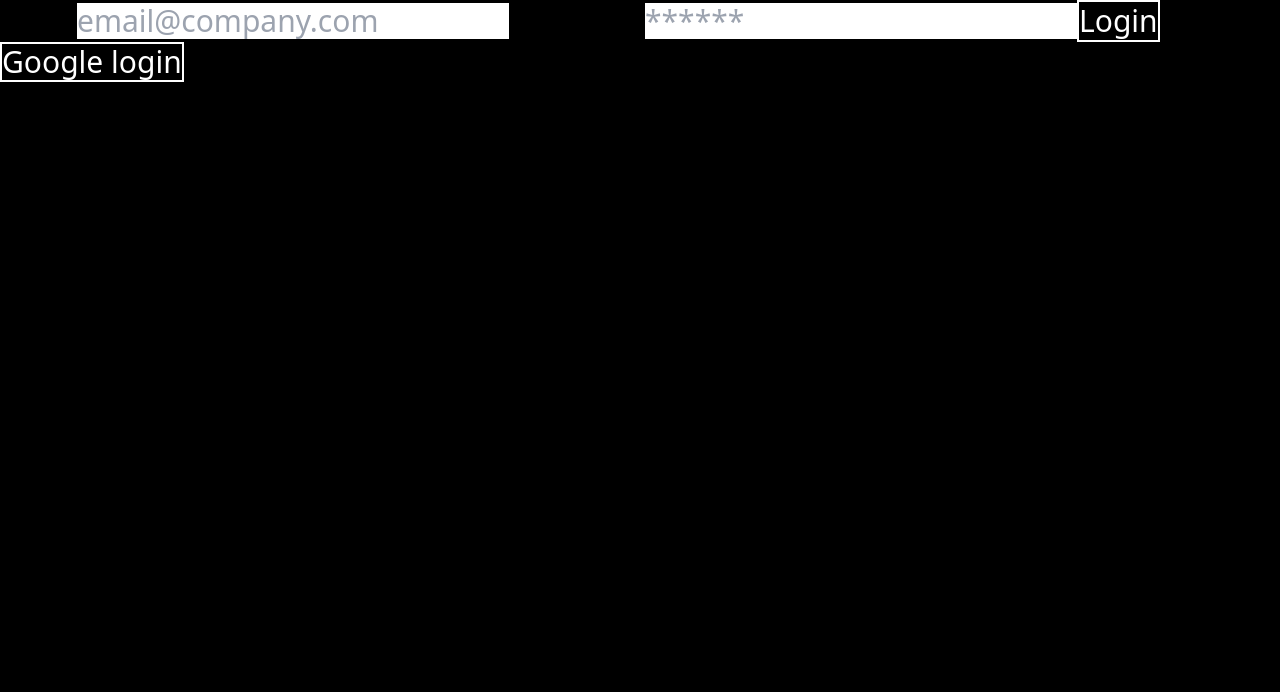
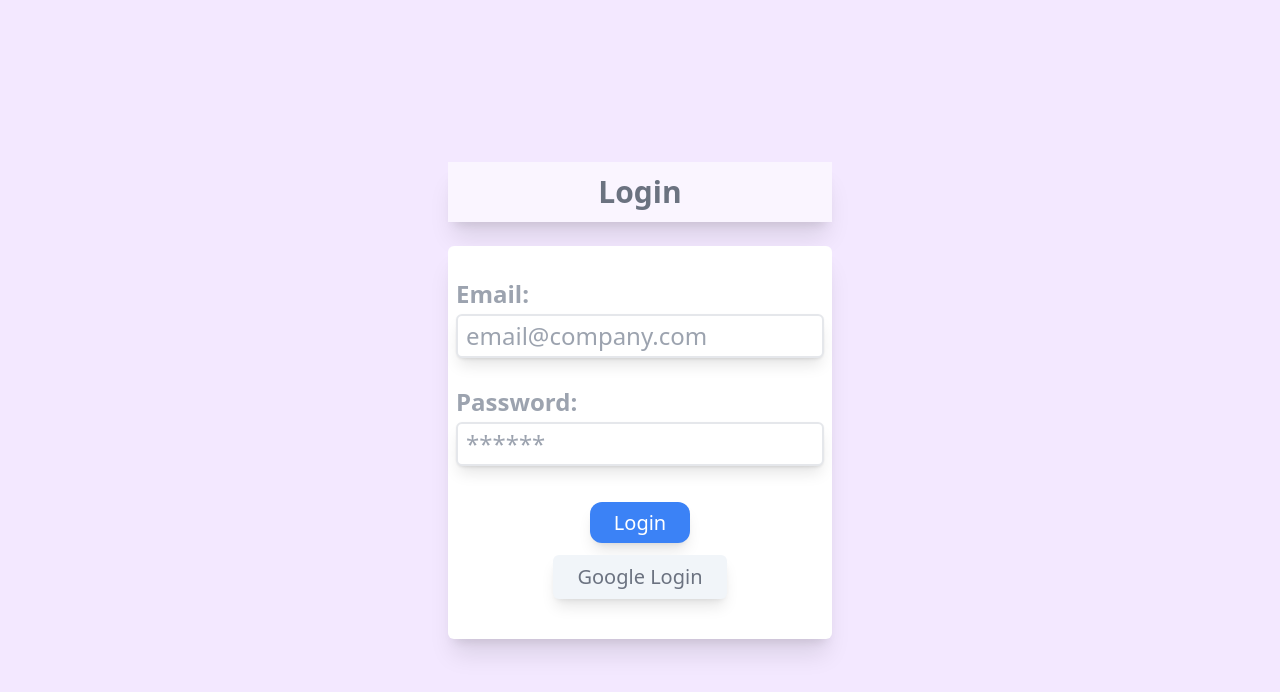
Before and after one commit to Felipc47/Login, a React (Create React App) app: page /login in a window 1280 px wide. Shown: the top 692 px of the page. Built offline with nearby package versions, Linux system fonts and the light colour scheme; no server answers.

Commit message:
Estilos de login y register terminados

```diff
--- a/src/App.js
+++ b/src/App.js
@@ -8,7 +8,7 @@ import { ProtectedRoute } from './Components/ProtectedRoute'
 
 export default function App() {
   return (
-    <div className="bg-black h-screen text-white text-3xl">
+    <div className="bg-purple-100 h-screen text-white text-3xl">
 
     <AuthProvider>
     <Routes>
--- a/src/Components/Alert.js
+++ b/src/Components/Alert.js
@@ -1,5 +1,8 @@
 export function Alert ({message}) {
-return <div>
-    <span>{message}</span>
+return <div
+className="bg-red-100 border-solid border-2
+ border-red-500 text-red-700
+ text-center px-4 py-4 relative mb-3 text-xl rounded-lg" >
+    <span className="xs:inline block sm:inline block">{message}</span>
 </div>
 }
--- a/src/Components/Login.js
+++ b/src/Components/Login.js
@@ -29,26 +29,27 @@ export function Login() {
             await login(user.email, user.password)
             navigate("/welcome")
         } catch (error) {
-            if (error.code === "auth/wrong-password"){
+            if (error.code === "auth/wrong-password") {
                 setError("La contraseña es incorrecta")
             }
             else if (error.code === "auth/user-not-found") {
-                setError ("El usuario no está registrado")
+                setError("El usuario no está registrado")
             }
             else if (error.code === "auth/too-many-requests") {
                 setError("Demasiados intentos, usuario bloqueado por 5 minutos")
             }
-            else if (error.code === "auth/network-request-failed"){
+            else if (error.code === "auth/network-request-failed") {
                 setError("Sin conexión a internet")
             }
-            else if (error.code === "auth/internal-error"){
+            else if (error.code === "auth/internal-error") {
                 setError("Ingresa la contraseña")
             }
-            else if (error.code === "auth/invalid-email"){
+            else if (error.code === "auth/invalid-email") {
                 setError("Email inválido")
             }
-            else{
-            setError(error.code)}
+            else {
+                setError(error.code)
+            }
         }
 
     }
@@ -57,10 +58,10 @@ export function Login() {
         e.preventDefault()
 
         try {
-            await googleLogin ()
+            await googleLogin()
             navigate('/Welcome')
         } catch (error) {
-            if (error.code === "auth/popup-closed-by-user"){
+            if (error.code === "auth/popup-closed-by-user") {
                 setError("Cancelado por el usuario")
             }
             else {
@@ -73,26 +74,65 @@ export function Login() {
 
 
     return (
-        <div>
-            {
-                error && <Alert message={error} />
-            }
-            <form className="text-black" onSubmit={handleSubmit}>
 
-                <label htmlFor="email">Email</label>
-                <input onChange={handleChange} type="text" name="email" id="email" placeholder="email@company.com" ></input>
+        <div className="w-screen h-screen flex justify-center items-center text-2xl">
 
-                <label htmlFor="password">password</label>
-                <input onChange={handleChange} type="password" name="password" placeholder="******" autoComplete="off"></input>
+            <div className="w-full max-w-sm  justiy-center items-center">
+                {
+                    error && <Alert message={error} />
+                }
+                <span className="bg-purple-50 text-gray-500 font-bold block text-3xl text-center mb-6 p-3 shadow-xl ">Login</span>
+                <form className="bg-white shadow-xl rounded-md pt-2 pb-8 flex flex-col items-center"
+                    onSubmit={handleSubmit}>
 
-                <button className="text-white border-2 border-white leading-tight
-                hover:bg-white
-                hover:text-black">Login</button>
-                <button onClick={Loogle}   className="text-white border-2 border-white">
-                    Google login
+
+
+                <div className="py-6 mx-6">
+
+                    <label
+                    className="text-gray-400 font-bold block"
+                    htmlFor="email">Email:
+                    </label>
+
+                    <input
+                    onChange={handleChange}
+                    type="text"
+                    name="email"
+                    id="email"
+                    placeholder="email@company.com"
+                    className="appearance-none shadow-lg drop-shadow-sm hover:drop-shadow-lg border-2 border-gray-200 focus:outline-none rounded-md text-black focus:border-purple-300 py-1 px-2 my-1"
+                    ></input>
+
+                </div>
+
+                <div>
+
+                    <label
+                    className="text-gray-400 font-bold block"
+                    htmlFor="password">Password:
+                    </label>
+
+                    <input onChange={handleChange}
+                    type="password"
+                    name="password"
+                    placeholder="******"
+                    autoComplete="off"
+                    className="appearance-none shadow-lg drop-shadow-sm hover:drop-shadow-lg border-2 border-gray-200 focus:outline-none rounded-md text-black focus:border-purple-300 py-1 px-2 my-1"
+                    ></input>
+
+                </div>
+            <div className="flex flex-col mt-8 mb-1">
+                <button className="text-white bg-blue-500 border-1 border-white leading-tight hover:bg-blue-700 rounded-xl py-2 px-6 text-xl shadow-lg hover:drop-shadow-lg">Login
+                </button>
+                </div>
+                <button onClick={Loogle} className="bg-slate-100 text-gray-500 hover:bg-slate-200 rounded-md px-6 py-2 my-2 text-xl shadow-lg hover:drop-shadow-lg">Google Login
+
                 </button>
 
-            </form>
+                </form>
+
+
+            </div>
         </div>
     )
 }
--- a/src/Components/Register.js
+++ b/src/Components/Register.js
@@ -1,6 +1,7 @@
 import { useState } from "react";
 import { UseUser } from "../Context/authContext";
 import { useNavigate } from "react-router-dom";
+import { Alert } from "./Alert";
 
 export function Register() {
 
@@ -26,7 +27,7 @@ export function Register() {
         e.preventDefault()
         try {
             await signup(user.email, user.password)
-            navigate("/")
+            navigate("/Welcome")
         } catch (error) {
             if (error.code === "auth/weak-password") {
                 setError("La contraseña debe tener al menos 6 caracteres")
@@ -34,7 +35,10 @@ export function Register() {
                 setError("email inválido")
             } else if (error.code === "auth/email-already-in-use") {
                 setError("Email en uso")
+            } else {
+                setError(error.code)
             }
+
         }
 
     }
@@ -42,23 +46,35 @@ export function Register() {
 
 
     return (
-        <div>
-            {
-                error && <p>{error}</p>
-            }
-            <form className="text-black" onSubmit={handleSubmit}>
+        <div className="w-screen h-screen flex justify-center items-center text-2xl">
+             <div className="w-full max-w-sm  justiy-center items-center">
+             {
+                    error && <Alert message={error} />
+                }
+                <span className="bg-purple-50 text-gray-500 font-bold block text-3xl text-center mb-6 p-3    shadow-xl ">Register</span>
+            <form className="bg-white shadow-xl rounded-md pt-2 pb-8 flex flex-col items-center"
+                  onSubmit={handleSubmit}>
 
-                <label htmlFor="email">Email</label>
-                <input onChange={handleChange} type="text" name="email" id="email" placeholder="email@company.com" ></input>
+            <div className="py-6 mx-6 flex flex-col justify-center" >
 
-                <label htmlFor="password">password</label>
-                <input onChange={handleChange} type="password" name="password" placeholder="******"></input>
+                <label className="text-gray-500 font-bold block" htmlFor="email">Email:</label>
 
-                <button className="text-white border-2 border-white leading-tight
-                hover:bg-white
-                hover:text-black">Register</button>
+                <input className="appearance-none shadow-lg drop-shadow-sm hover:drop-shadow-lg border-2 border-gray-200 focus:outline-none rounded-md text-black focus:border-purple-300 py-1 px-2 my-1" onChange={handleChange} type="text" name="email" id="email" placeholder="email@company.com" ></input>
 
+
+                <label className="text-gray-500 font-bold block mt-8 " htmlFor="password">Password:</label>
+
+                <input
+                className="appearance-none shadow-lg drop-shadow-sm hover:drop-shadow-lg border-2 border-gray-200 focus:outline-none rounded-md text-black focus:border-purple-300 py-1 px-2 my-1"
+                onChange={handleChange} type="password" name="password" placeholder="******"
+                autoComplete="off"
+                ></input>
+
+
+            </div>
+            <button className="text-white bg-blue-500 border-1 border-white leading-tight hover:bg-blue-700 rounded-xl py-2 px-6 text-xl shadow-lg hover:drop-shadow-lg">Register</button>
             </form>
+        </div>
         </div>
     )
 }
```
